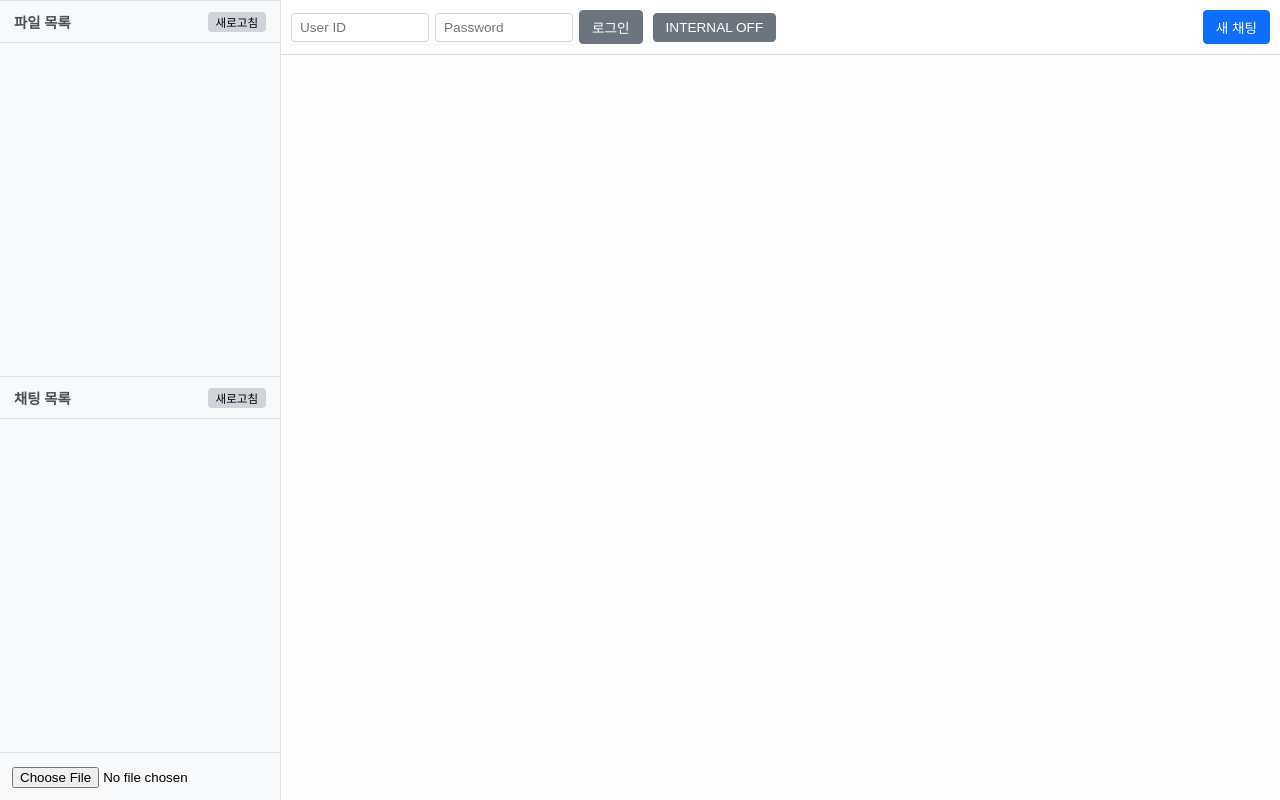
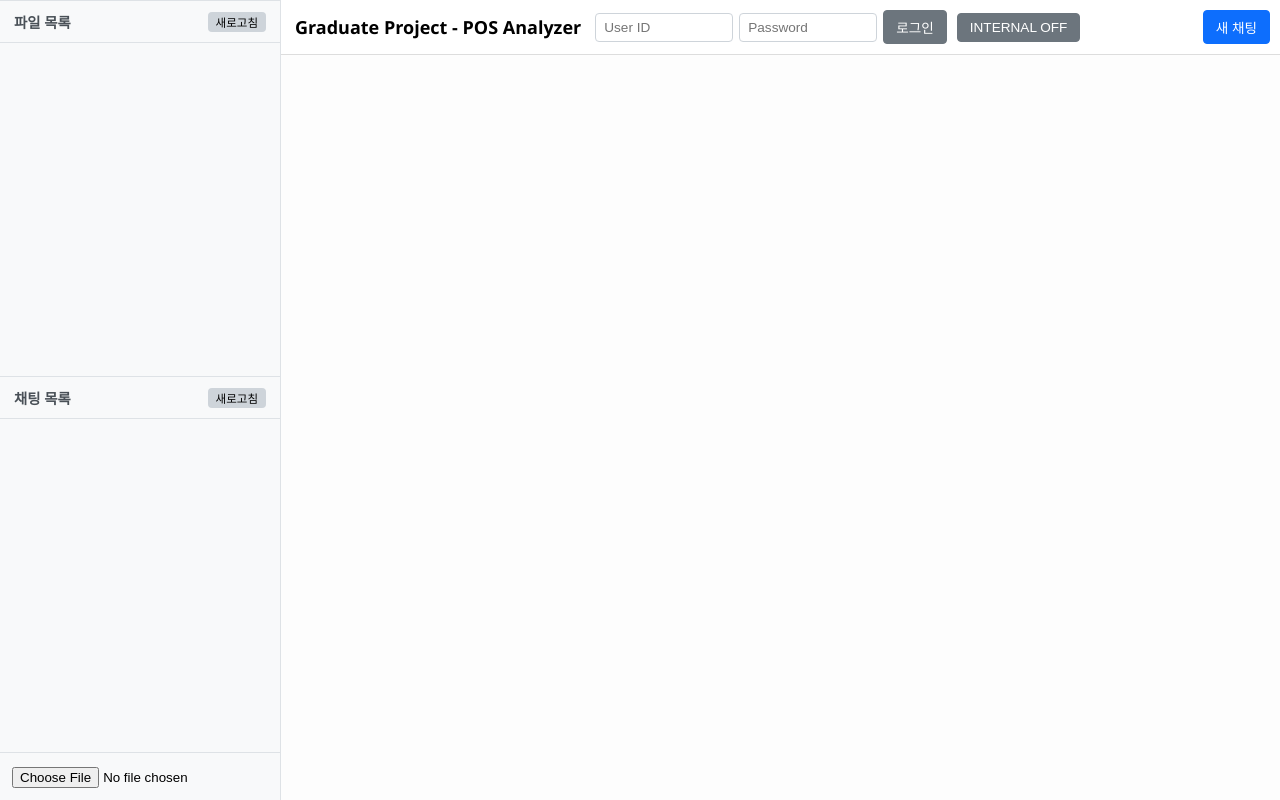
Before and after one commit to leehe228/Graduate-Project-Server, a Django app: page /demo/ in a window 1280 px wide. Run offline with Django 5.2, Linux system fonts and the light colour scheme.

Commit message:
[Chore] Title 추가

```diff
--- a/api/templates/api/chat_demo.html
+++ b/api/templates/api/chat_demo.html
@@ -115,6 +115,7 @@ ul.list li:hover .delete-btn{display:block}
 <!-- ─────── MAIN ─────── -->
 <div id="main">
   <div id="top">
+    <div><a style="font-size: 18px; font-weight: bold; padding-left: 4px; padding-right: 8px;">Graduate Project - POS Analyzer</a></div>
     <input id="user-id" placeholder="User ID" value="" type="text">
     <input id="password" placeholder="Password" type="password" value="">
     <button id="login-btn" class="top-login">로그인</button>
```
